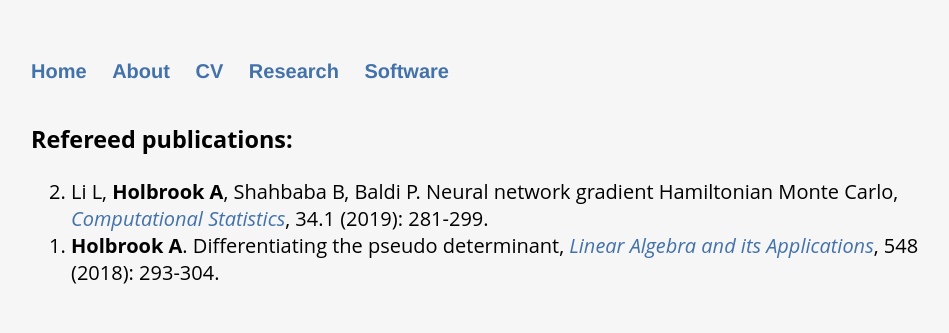
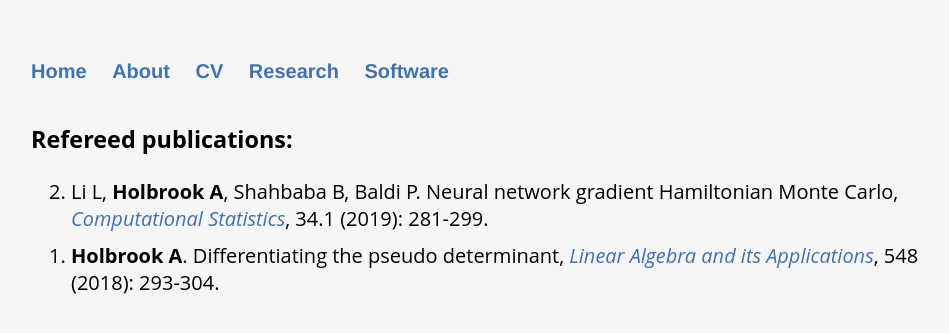
Before and after one commit to andrewjholbrook/andrewjholbrook.github.io, a Jekyll site: the page built from research.html, in a window 1280 px wide. Shown: the top 333 px of the page, without its empty margins (161-1110 px from the left). Built offline with Jekyll 4.4.1, drawn with Linux system fonts in a browser that asks for light colours.

Commit message:
Update main.css

```diff
--- a/css/main.css
+++ b/css/main.css
@@ -114,7 +114,7 @@ img {
 
 #pubs li {
     padding: 0 0 10 0px;
-    margin-left: 0px;
+    margin: 10px 0;
 }
 
 #pubs li.afteryear {
```
